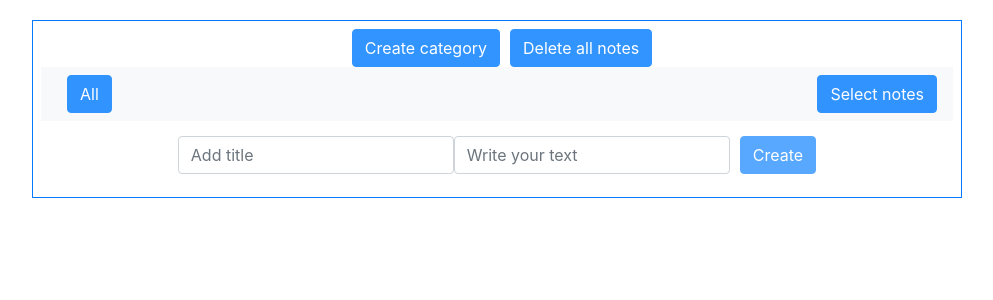
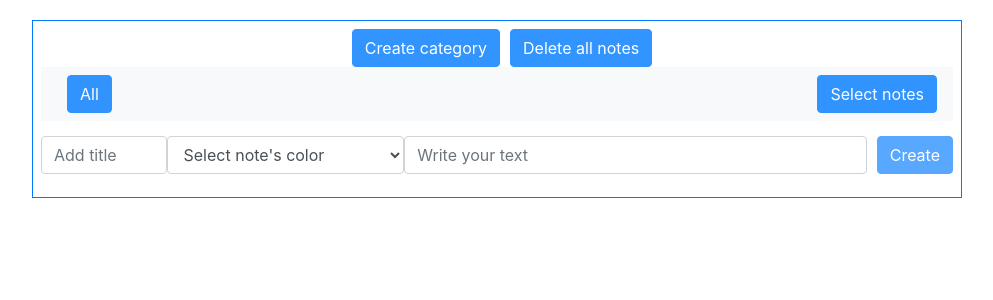
Before and after one commit to NikitaListopad/React-Notes, a React (Create React App) app: page / in a window 1280 px wide. Shown: the top 300 px of the page, without its empty margins (143-1136 px from the left). Built offline with nearby package versions, Linux system fonts and the light colour scheme.

Commit message:
Add colors for notes

```diff
--- a/src/components/elements/input.js
+++ b/src/components/elements/input.js
@@ -9,7 +9,7 @@ export const Input = props => {
                    id={props.id}
                    onBlur={props.onBlur}
                    value={props.value}
-                   className={props.className ? props.className : (`form-control ${props.className ? props.className : ''}`)}
+                   className={props.className ? props.className : `form-control`}
                    onChange={props.onChange}
                    placeholder={props.placeholder}
                    maxLength={props.maxlength}
--- a/src/components/forms/createNoteForm.js
+++ b/src/components/forms/createNoteForm.js
@@ -1,6 +1,7 @@
 import React from "react";
 import {Field, Formik} from "formik";
 import {Button, Input} from "../elements";
+import {Select} from "../elements/select";
 
 export const CreateNoteForm = props => {
 
@@ -8,7 +9,8 @@ export const CreateNoteForm = props => {
         <Formik
             initialValues={{
                 content: '',
-                title: ''
+                title: '',
+                color: ''
             }}
             validateOnBlur
             onSubmit={(values, {resetForm}) => {
@@ -25,20 +27,32 @@ export const CreateNoteForm = props => {
               }) => (
                 <div className='note-form'>
                     {!props.editMode ?
+                        <>
                         <Field as={Input}
                                name='title'
                                type='text'
                                value={values ? values.title : ''}
                                placeholder='Add title'
                                onChange={handleChange}
+                               className='form-control w-25'
                                onBlur={handleBlur}
                         />
+                            <Field as={Select}
+                                   name='color'
+                                   className='form-control w-50'
+                                   items={props.colors}
+                                   onChange={handleChange}
+                                   onBlur={handleBlur}
+                                   placeholder="Select note's color"
+                            />
+                        </>
                         : null
                     }
                     <Field as={Input}
                            name='content'
                            type='text'
                            value={values ? values.content : ''}
+                           className='form-control'
                            placeholder='Write your text'
                            onChange={handleChange}
                            onBlur={handleBlur}
--- a/src/components/notes/note.js
+++ b/src/components/notes/note.js
@@ -9,7 +9,8 @@ export const Note = props => {
         <>
             <li key={props.id}
                 className='list-group-item d-flex flex-md-column pt-2'
-                style={{backgroundColor: props.item.color}}
+                style={props.targetPost.id === props.item.id ? {backgroundColor: props.backgroundColor} : null}
+
             >
                 <p className='m-0 p-0 border-bottom'><em>{props.item.title}</em></p>
                 <div className='list-group-item-action d-flex justify-content-between mt-3'>
@@ -22,7 +23,9 @@ export const Note = props => {
                         </div>
                         : null
                     }
-                    <span className={`text-break mx-1 w-75 mr-5 ${props.infoMode ? 'text-muted' : ''}`}>
+                    <span className={`rounded p-2 text-break mx-1 w-75 mr-5 ${props.infoMode ? 'text-muted' : ''}`}
+                          style={{backgroundColor: props.item.color}}
+                    >
                     {(props.targetPost.id === props.item.id) && props.infoMode ? `Created at: ${props.item.created_at}` : props.item.content}
                     </span>
                     <div className='btn-group'>
--- a/src/container/main.js
+++ b/src/container/main.js
@@ -15,6 +15,8 @@ import {SelectCategoryForm} from '../components/forms/selectCategoryForm';
 import {Navbar} from '../components/elements/navbar';
 import {useParams} from 'react-router-dom';
 import {Button} from '../components/elements';
+
+const colors = [{text: 'Red', value: 'fa8787'}, {text: 'Blue', value: 'a4d8fc'}, {text: 'Orange', value: 'fcbd81'}]
 
 export const Main = () => {
 
@@ -52,7 +54,7 @@ export const Main = () => {
         const id = !itemsId[0] ? 1 : itemsId[0] + 1
         const result = await dispatch({
             type: CREATE_NOTE,
-            payload: {id: id, title: values.title, content: values.content, created_at: currentTime, color: ''}
+            payload: {id: id, title: values.title, content: values.content, created_at: currentTime, color: `#${values.color}`}
         })
         if (result) {
             resetForm({values: ''})
@@ -291,6 +293,7 @@ export const Main = () => {
                         onSubmit={!editMode ? onCreateNoteSubmit : onEditNoteSubmit}
                         text={!editMode ? 'Create' : 'Accept edit'}
                         editMode={editMode}
+                        colors={colors}
                     />
                     :
                     <>
--- a/src/index.css
+++ b/src/index.css
@@ -15,7 +15,6 @@ code {
 .note-form {
   display: flex;
   margin: 15px auto;
-  max-width: 70%;
   width: 100%;
   min-width: 30%;
   align-items: center;
```
